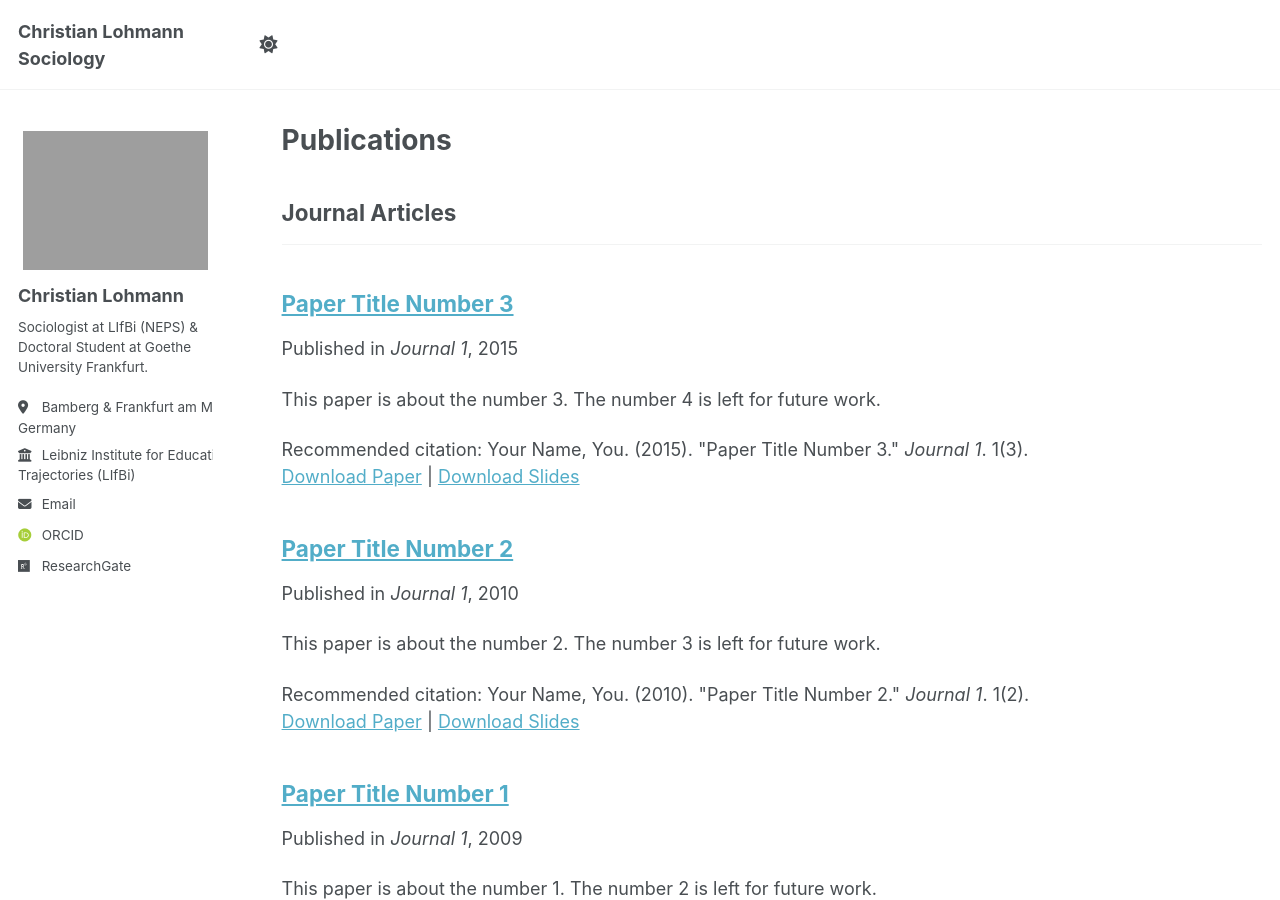
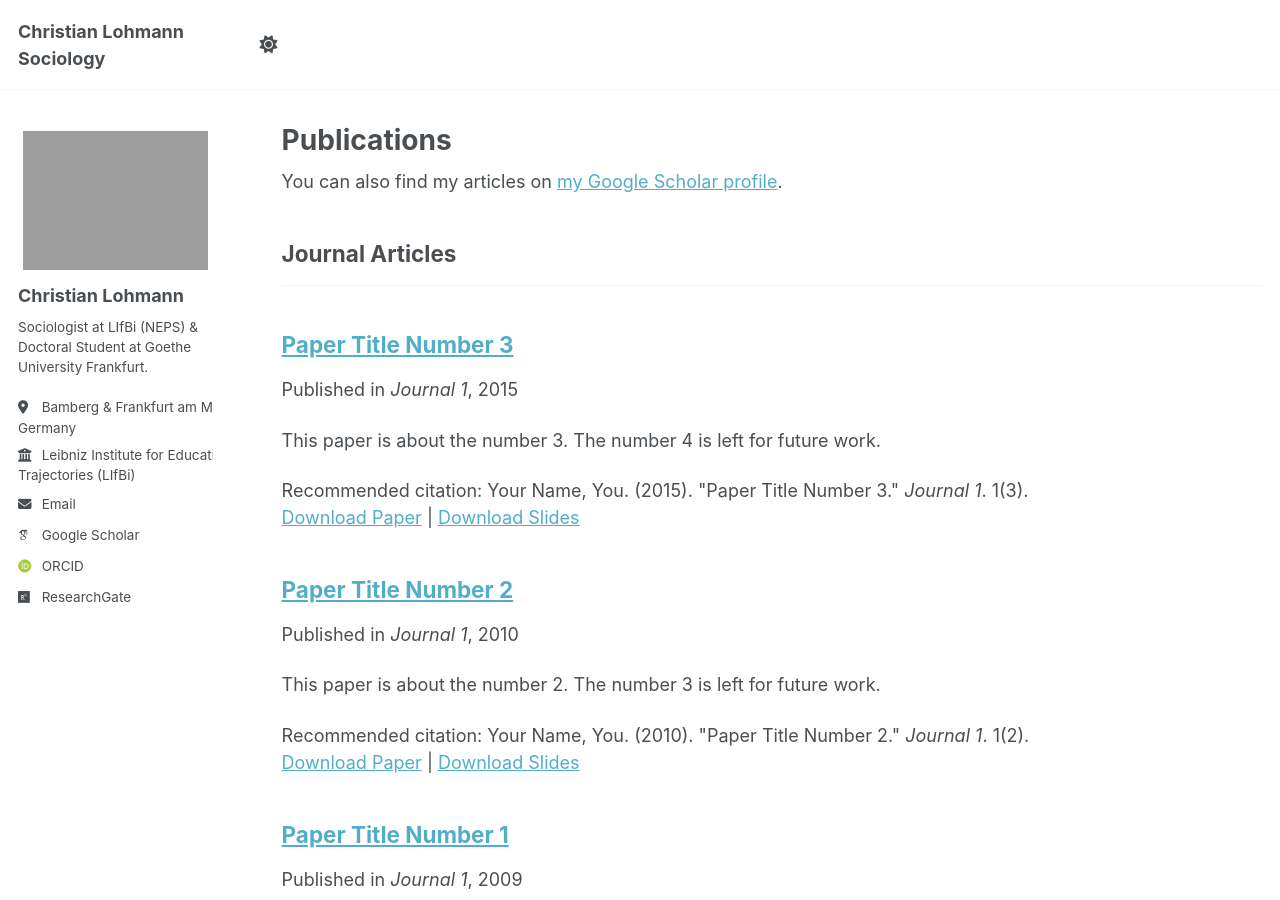
Before and after one commit to lohmannc/lohmannc.github.io, a Jekyll site: the page built from _pages/publications.html, in a window 1280 px wide and 900 px high. Built offline with Jekyll 4.4.1, drawn with Linux system fonts in a browser that asks for light colours; some web fonts are replaced; a script that is not in the unit is left out; part of the change alters nothing that is shown.

Commit message:
Update _config.yml

```diff
--- a/_config.yml
+++ b/_config.yml
@@ -34,7 +34,7 @@ author:
   # Academic websites
   academia         : # "https://www.lifbi.de/en-us/Start/Institute/People/Person/account/4414?name=Lohmann%2cChristian"
   arxiv            : # URL - Update with the correct link to your profile
-  googlescholar    : # "https://scholar.google.com/citations?user=PS_CX0AAAAAJ"
+  googlescholar    : "https://scholar.google.de/citations?user=Hg9EW6UAAAAJ&hl"
   inspire-hep      : # URL
   impactstory      : # URL
   orcid            : "https://orcid.org/0009-0003-9072-2997"
```
